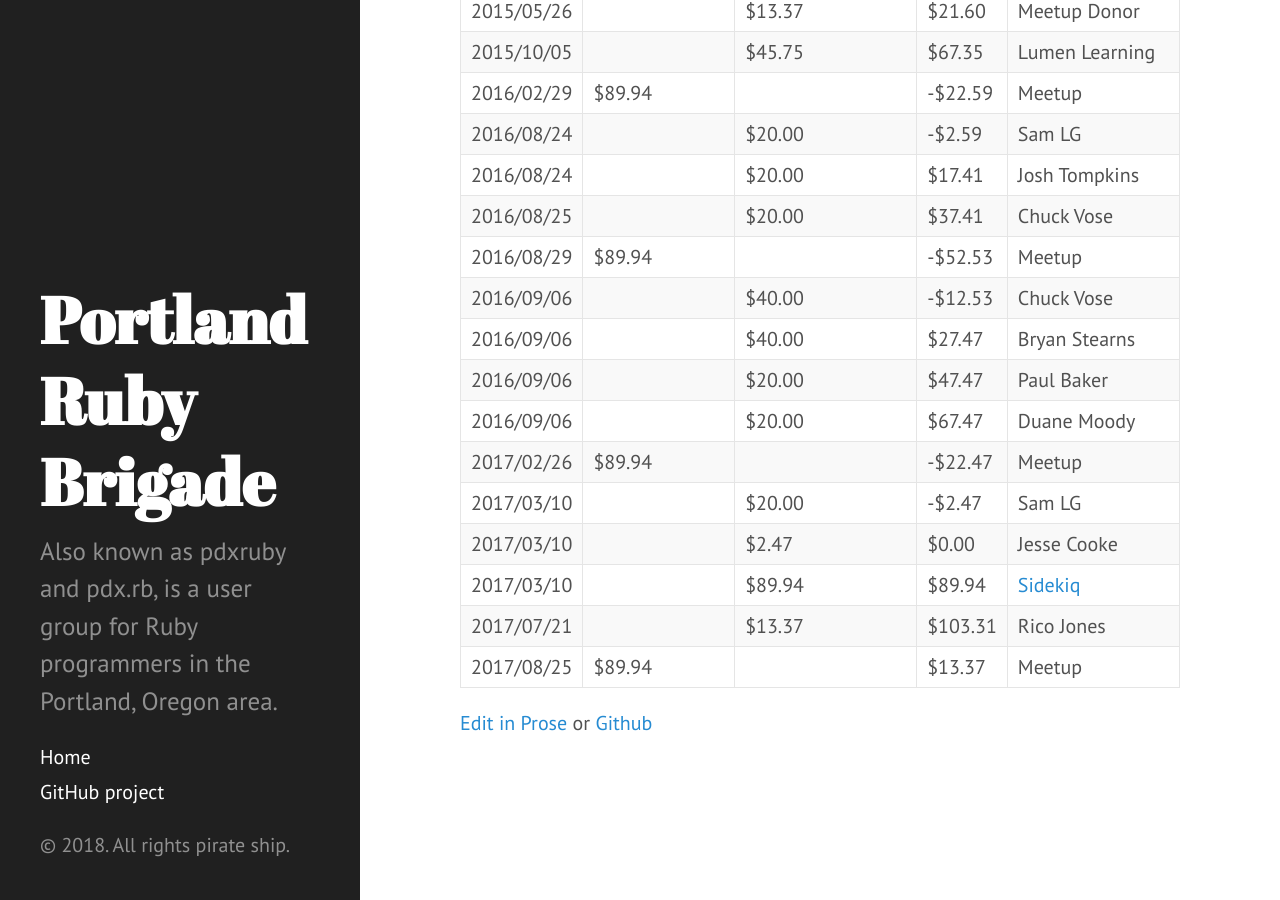
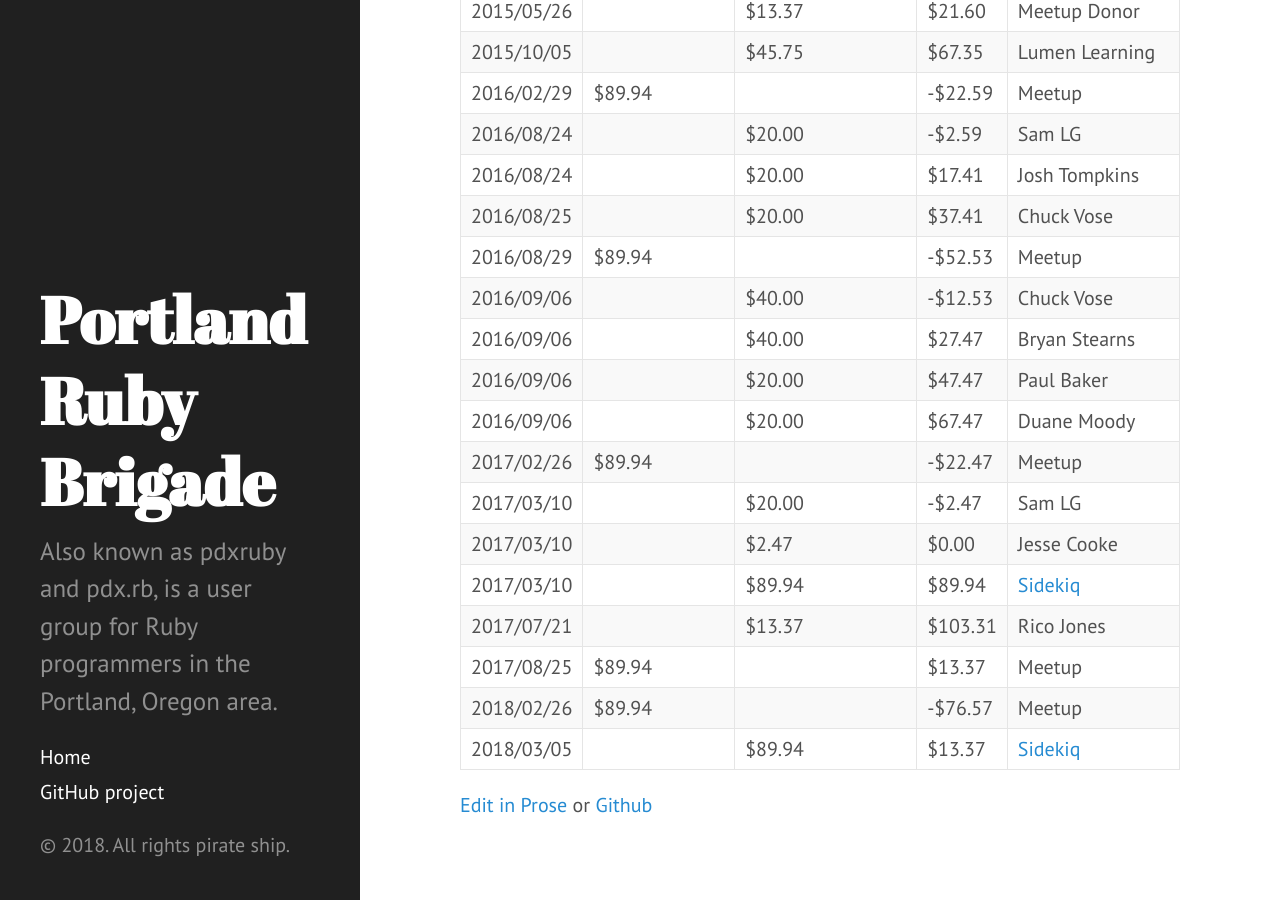
Before and after one commit to pdxruby/pdxruby.github.io, a Jekyll site: the page built from contributions.md, in a window 1280 px wide and 900 px high, scrolled down 678 px. Built offline with Jekyll 4.4.1, drawn with Linux system fonts in a browser that asks for light colours.

Commit message:
Meetup dues paid by @mperham c/o Sidekiq!
Check out:

* https://sidekiq.org/products/enterprise
* https://sidekiq.org/products/pro

and Mike's new product: Faktory

* https://contribsys.com/faktory/

```diff
--- a/contributions.md
+++ b/contributions.md
@@ -35,3 +35,5 @@ A log for contributions and some expenses.
 | 2017/03/10 |                | $89.94            | $89.94    | [Sidekiq](http://sidekiq.org/)      |
 | 2017/07/21 |                | $13.37            | $103.31   | Rico Jones                          |
 | 2017/08/25 | $89.94         |                   | $13.37    | Meetup                              |
+| 2018/02/26 | $89.94         |                   | -$76.57   | Meetup                              |
+| 2018/03/05 |                | $89.94            | $13.37    | [Sidekiq](http://sidekiq.org/)      |
```
